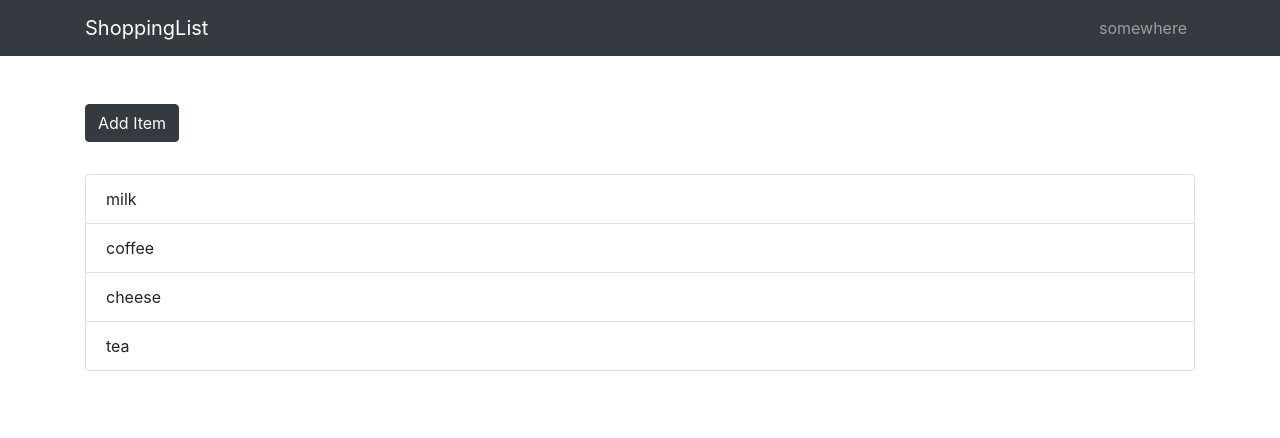
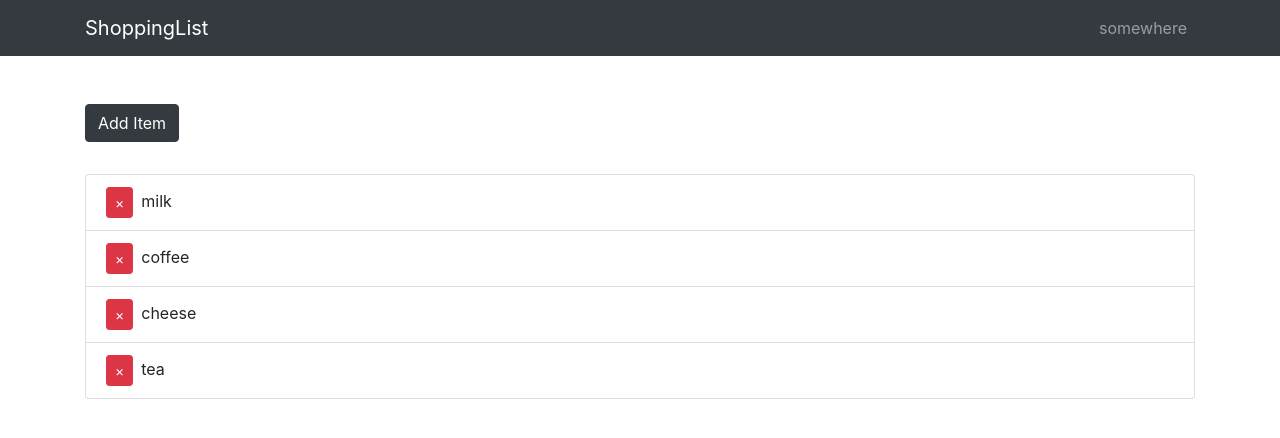
Before and after one commit to melliEve/ShoppingList, a React (Create React App) app in the folder client/: page / in a window 1280 px wide. Shown: the top 438 px of the page. Built offline with nearby package versions, Linux system fonts and the light colour scheme.

Commit message:
shopping list update

```diff
--- a/client/src/components/ShoppingList.js
+++ b/client/src/components/ShoppingList.js
@@ -16,13 +16,13 @@ class ShoppingList extends Component {
   render() {
     const { items } = this.state
 
-    return(
+    return (
       <Container>
         <Button color="dark"
           style={{ marginBottom: '2rem' }}
           onClick={() => {
             const name = prompt('enter item');
-            if(name) {
+            if (name) {
               this.setState(state => ({
                 items: [...state.items, { id: uuid(), name }]
               }));
@@ -35,6 +35,16 @@ class ShoppingList extends Component {
             {items.map(({ id, name }) => (
               <CSSTransition key={id} timeout={500} classNames="fade">
                 <ListGroupItem>
+                <Button
+                className="remove-btn"
+                color="danger"
+                size="sm"
+                onClick={() => {
+                  this.setState(state => ({
+                    items: state.items.filter(item => item.id !== id)
+                  }))
+                }}
+                >&times;</Button>
                   {name}
                 </ListGroupItem>
               </CSSTransition>
```
Lines whose indentation alone changed are shown as unchanged.
